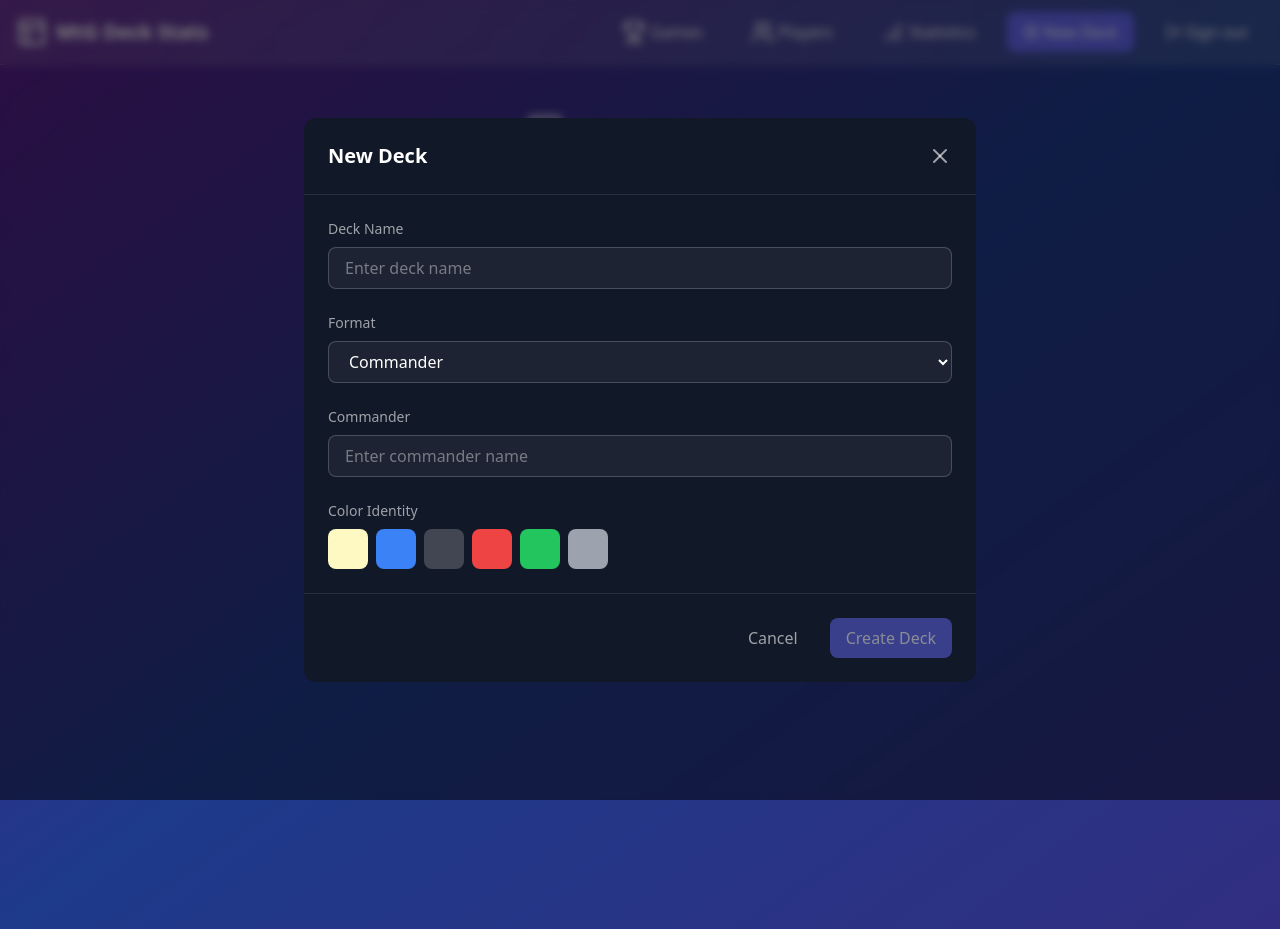
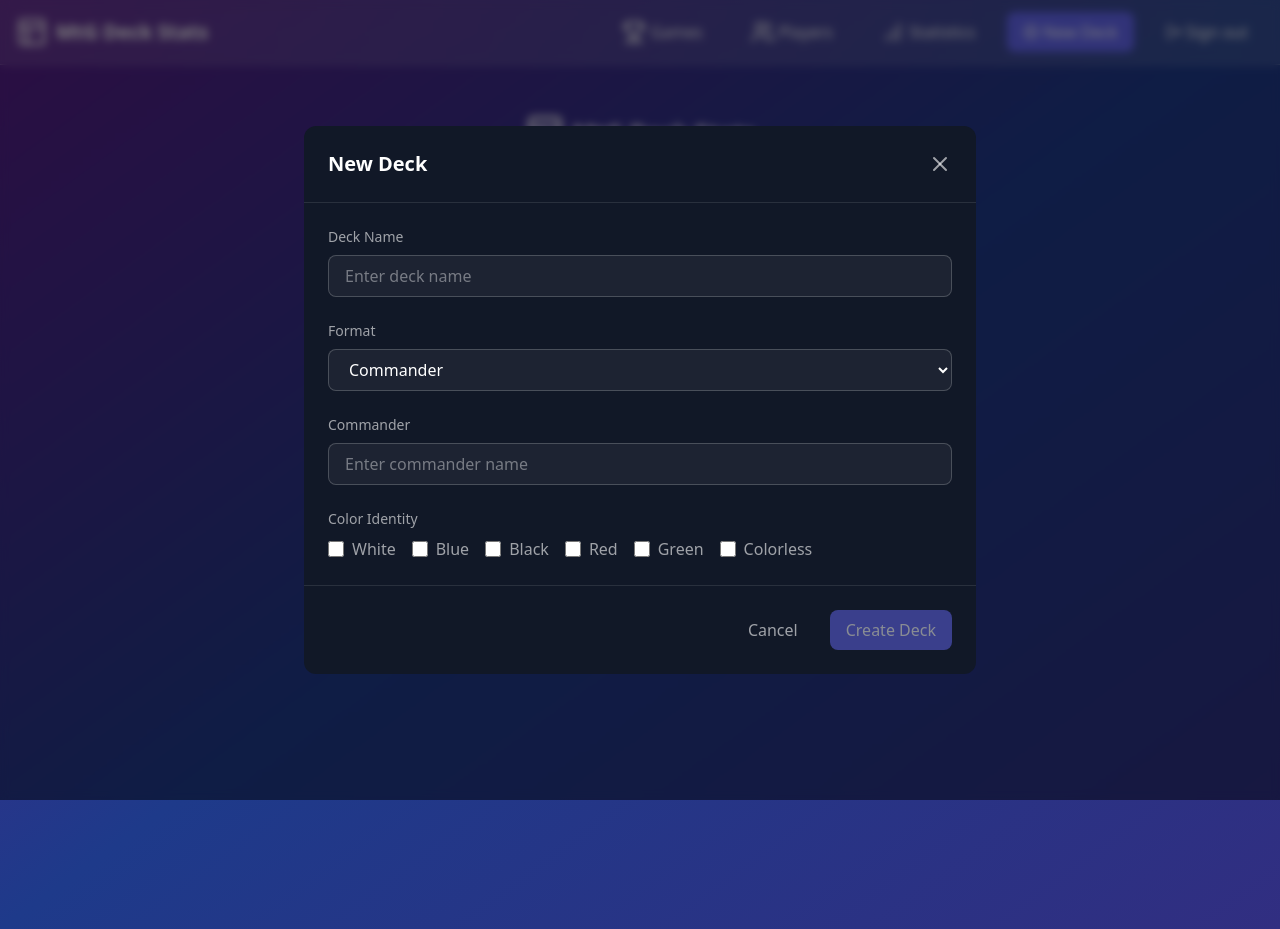
Before and after one commit to johanbolofsson/mtgdecks-bolt, a React (Vite) app: page /login in a window 1280 px wide. Both pictures are taken after a click on the button "New Deck". Built offline with nearby package versions, Linux system fonts and the light colour scheme.

Commit message:
Refactor checkboxes

```diff
--- a/src/components/NewDeckModal.tsx
+++ b/src/components/NewDeckModal.tsx
@@ -177,41 +177,47 @@ function NewDeckModal({ isOpen, onClose }: NewDeckModalProps) {
             <label className="block text-sm font-medium text-white/60 mb-2">
               Color Identity
             </label>
-            <div className="flex flex-wrap gap-2">
-              <ColorButton
+            <div className="flex">
+              <ColorCheckbox
                 color="white"
-                active={colors.white}
-                onClick={() => handleColorChange('white')}
+                label="White"
+                checked={colors.white}
+                onChange={() => handleColorChange('white')}
                 disabled={colors.colorless}
               />
-              <ColorButton
+              <ColorCheckbox
                 color="blue"
-                active={colors.blue}
-                onClick={() => handleColorChange('blue')}
+                label="Blue"
+                checked={colors.blue}
+                onChange={() => handleColorChange('blue')}
                 disabled={colors.colorless}
               />
-              <ColorButton
+              <ColorCheckbox
                 color="black"
-                active={colors.black}
-                onClick={() => handleColorChange('black')}
+                label="Black"
+                checked={colors.black}
+                onChange={() => handleColorChange('black')}
                 disabled={colors.colorless}
               />
-              <ColorButton
+              <ColorCheckbox
                 color="red"
-                active={colors.red}
-                onClick={() => handleColorChange('red')}
+                label="Red"
+                checked={colors.red}
+                onChange={() => handleColorChange('red')}
                 disabled={colors.colorless}
               />
-              <ColorButton
+              <ColorCheckbox
                 color="green"
-                active={colors.green}
-                onClick={() => handleColorChange('green')}
+                label="Green"
+                checked={colors.green}
+                onChange={() => handleColorChange('green')}
                 disabled={colors.colorless}
               />
-              <ColorButton
+              <ColorCheckbox
                 color="colorless"
-                active={colors.colorless}
-                onClick={() => handleColorChange('colorless')}
+                label="Colorless"
+                checked={colors.colorless}
+                onChange={() => handleColorChange('colorless')}
                 disabled={Object.values(colors).some((v, i) => i < 5 && v)}
               />
             </div>
@@ -244,42 +250,30 @@ function NewDeckModal({ isOpen, onClose }: NewDeckModalProps) {
   );
 }
 
-function ColorButton({
-  color,
-  active,
-  onClick,
+function ColorCheckbox({
+  label,
+  checked,
+  onChange,
   disabled
 }: {
   color: string;
-  active: boolean;
-  onClick: () => void;
+  label: string;
+  checked: boolean;
+  onChange: () => void;
   disabled: boolean;
 }) {
-  const getColorClasses = () => {
-    const baseClasses = "w-10 h-10 rounded-lg border-2 transition-all";
-    const activeClasses = active ? "border-white shadow-lg" : "border-transparent";
-    const disabledClasses = disabled ? "opacity-30 cursor-not-allowed" : "hover:border-white/60 cursor-pointer";
-
-    const colorClasses = {
-      white: "bg-yellow-100",
-      blue: "bg-blue-500",
-      black: "bg-white/20",
-      red: "bg-red-500",
-      green: "bg-green-500",
-      colorless: "bg-gray-400",
-    }[color];
-
-    return `${baseClasses} ${activeClasses} ${disabledClasses} ${colorClasses}`;
-  };
-
   return (
-    <button
-      type="button"
-      onClick={onClick}
-      disabled={disabled}
-      className={getColorClasses()}
-      aria-label={`Toggle ${color} color`}
-    />
+    <div className='flex items-center me-4'>
+        <input
+          id={label}
+          type="checkbox"
+          checked={checked}
+          onChange={onChange}
+          disabled={disabled}
+          className="w-4 h-4 text-blue-600 bg-gray-100 border-gray-300 rounded-sm focus:ring-blue-500 dark:focus:ring-blue-600 dark:ring-offset-gray-800 focus:ring-2 dark:bg-gray-700 dark:border-gray-600"
+        />
+        <label htmlFor={label} className={`ms-2 text-white/60 ${disabled ? 'opacity-50 cursor-not-allowed' : 'cursor-pointer'}`} >{label}</label>
+    </div>
   );
 }
 
```
Also changed, not shown: 8 other files (tests, documents, lock files or other folders).
